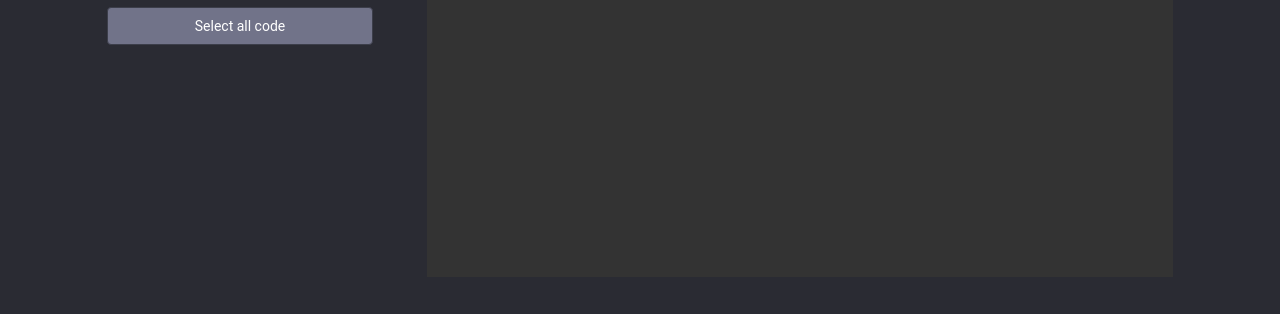
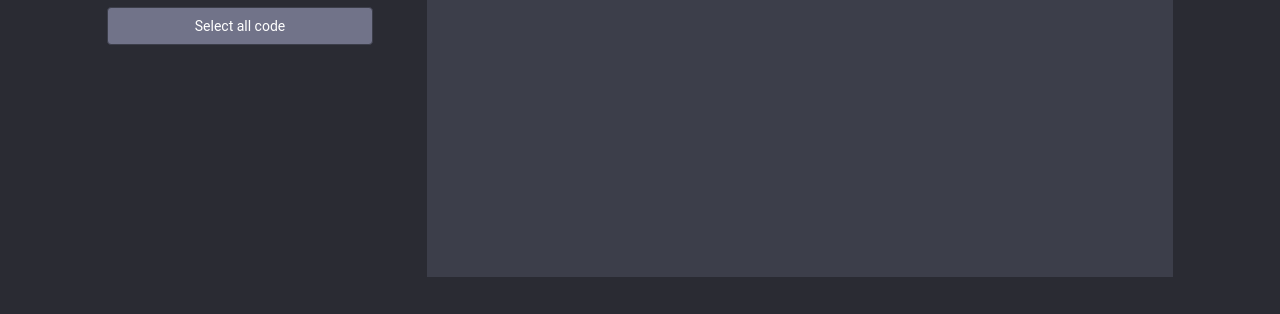
Before and after one commit to wyozi/nsgui, a plain HTML site: page index.html in a window 1280 px wide. Shown: the part 486-800 px from the top of the page. Drawn offline with nearby package versions, Linux system fonts and the light colour scheme; a script that the page names is missing.

Commit message:
Update codeblock bg color

```diff
--- a/highlight.wiox.css
+++ b/highlight.wiox.css
@@ -1,5 +1,5 @@
 pre {
-    background-color: #333;
+    background-color: #3c3e4a;
     padding: 8px;
 }
 
```
